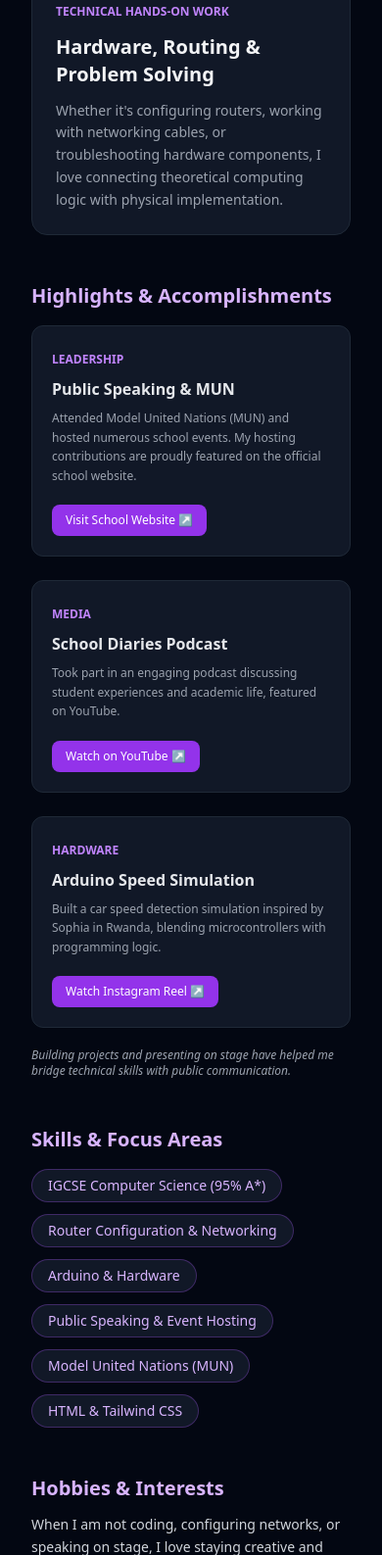
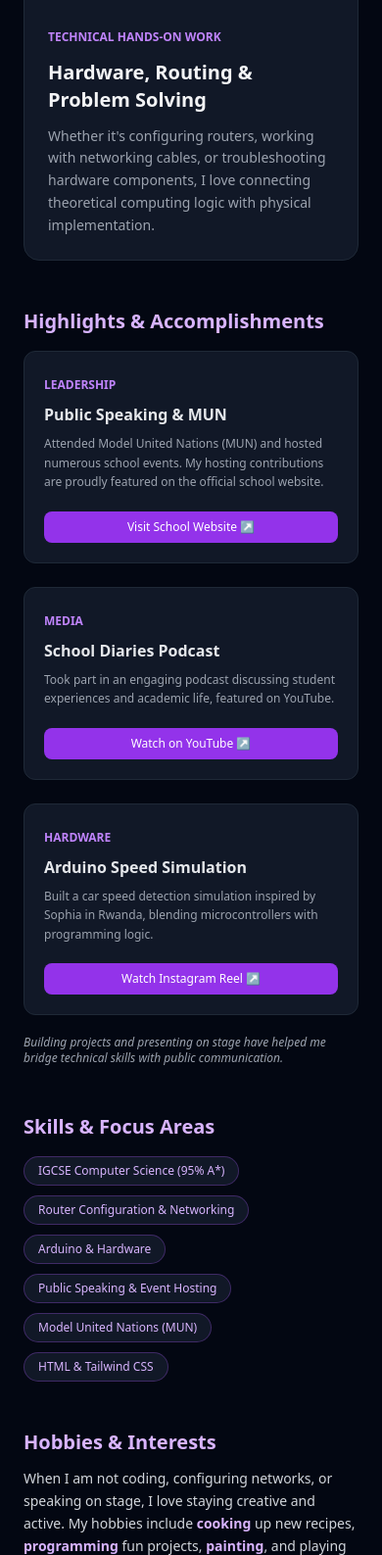
Before and after one commit to tanisha-patel77/my-first-portfolio, a Django app: page /about_tme/ in a window 390 px wide. Shown: the part 933-2520 px from the top of the page at 98% size. Run offline with Django 4.2, Linux system fonts and the light colour scheme; some libraries are stand-ins or nearby versions.

Commit message:
opdated alll pages by adding logo and making it responsive

```diff
--- a/templates/portfolio/about_me.html
+++ b/templates/portfolio/about_me.html
@@ -11,19 +11,25 @@
 <body class="bg-gray-950 text-gray-100 font-sans min-h-screen flex flex-col justify-between">
 
 <!-- Navbar -->
-<nav class="flex justify-between items-center px-8 py-6 max-w-5xl mx-auto w-full">
-    <a href="{% url 'home' %}" class="text-xl font-bold text-purple-400">
-        Tanisha Patel
+<nav class="flex flex-col sm:flex-row justify-between items-center gap-4 px-6 sm:px-8 py-6 max-w-5xl mx-auto w-full">
+    <!-- Name + Logo Link -->
+    <a href="{% url 'home' %}" class="flex items-center gap-3 hover:opacity-90 transition">
+        <div class="w-9 h-9 rounded-xl bg-purple-600 flex items-center justify-center text-white font-black text-sm shadow-md shadow-purple-900/50 shrink-0">
+            TP
+        </div>
+        <span class="text-xl font-bold text-purple-400">Tanisha Patel</span>
     </a>
-    <div class="space-x-6 text-sm font-medium">
+
+    <!-- Navigation Links -->
+    <div class="flex items-center space-x-6 text-sm font-medium">
         <a href="{% url 'home' %}" class="hover:text-purple-400 transition">Home</a>
-        <a href="{% url 'about_me' %}" class="text-purple-400 border-b-2 border-purple-400 pb-1">About</a>
+        <a href="{% url 'about_me' %}" class="text-purple-400 border-b-2 border-purple-400 pb-0.5">About</a>
         <a href="{% url 'contact' %}" class="hover:text-purple-400 transition">Contact</a>
     </div>
 </nav>
 
 <!-- About Content Section -->
-<main class="max-w-5xl mx-auto px-8 py-10 space-y-12 w-full">
+<main class="max-w-5xl mx-auto px-6 sm:px-8 py-8 sm:py-10 space-y-12 w-full">
 
     <!-- Background Story & Passion -->
     <div class="space-y-4">
@@ -38,8 +44,8 @@
 
     <!-- Technical Image & Networking Section -->
     <div class="flex flex-col md:flex-row items-center gap-6 bg-gray-900 border border-gray-800 p-6 rounded-2xl">
-        <div class="w-full md:w-1/2 rounded-xl overflow-hidden border border-purple-500/30">
-            <img src="{% static 'image_9017fe.jpg' %}" alt="Tanisha working on technical project" class="w-full h-auto object-cover">
+        <div class="w-full md:w-1/2 rounded-xl overflow-hidden border border-purple-500/30 shrink-0">
+            <img src="{% static 'image_9017fe.jpg' %}" alt="Tanisha working on technical project" class="w-full h-auto max-h-72 object-cover">
         </div>
         <div class="space-y-3 w-full md:w-1/2">
             <span class="text-xs text-purple-400 font-semibold">TECHNICAL HANDS-ON WORK</span>
@@ -53,7 +59,7 @@
     <!-- 3 Highlight Cards -->
     <div class="space-y-4">
         <h3 class="text-xl font-semibold text-purple-300">Highlights & Accomplishments</h3>
-        <div class="grid grid-cols-1 md:grid-cols-3 gap-6">
+        <div class="grid grid-cols-1 sm:grid-cols-2 md:grid-cols-3 gap-6">
 
             <!-- Card 1: Public Speaking -->
             <div class="bg-gray-900 border border-gray-800 p-5 rounded-xl space-y-3 flex flex-col justify-between">
@@ -65,7 +71,7 @@
                     </p>
                 </div>
                 <div class="pt-2">
-                    <a href="https://www.pathtosuccess.co.rw/" target="_blank" class="inline-block text-xs bg-purple-600 hover:bg-purple-700 text-white px-3.5 py-2 rounded-lg font-medium transition">
+                    <a href="https://www.pathtosuccess.co.rw/" target="_blank" class="inline-block text-xs bg-purple-600 hover:bg-purple-700 text-white px-3.5 py-2 rounded-lg font-medium transition w-full text-center sm:w-auto">
                         Visit School Website ↗
                     </a>
                 </div>
@@ -81,14 +87,14 @@
                     </p>
                 </div>
                 <div class="pt-2">
-                    <a href="https://www.youtube.com/watch?v=taLbVNhGbg0&t=130s" target="_blank" class="inline-block text-xs bg-purple-600 hover:bg-purple-700 text-white px-3.5 py-2 rounded-lg font-medium transition">
+                    <a href="https://www.youtube.com/watch?v=taLbVNhGbg0&t=130s" target="_blank" class="inline-block text-xs bg-purple-600 hover:bg-purple-700 text-white px-3.5 py-2 rounded-lg font-medium transition w-full text-center sm:w-auto">
                         Watch on YouTube ↗
                     </a>
                 </div>
             </div>
 
             <!-- Card 3: Arduino Project -->
-            <div class="bg-gray-900 border border-gray-800 p-5 rounded-xl space-y-3 flex flex-col justify-between">
+            <div class="bg-gray-900 border border-gray-800 p-5 rounded-xl space-y-3 flex flex-col justify-between sm:col-span-2 md:col-span-1">
                 <div class="space-y-2">
                     <span class="text-xs text-purple-400 font-semibold">HARDWARE</span>
                     <h4 class="font-bold text-gray-200">Arduino Speed Simulation</h4>
@@ -97,7 +103,7 @@
                     </p>
                 </div>
                 <div class="pt-2">
-                    <a href="https://www.instagram.com/path.to.success.school/reel/DZWqLQRMfa7/" target="_blank" class="inline-block text-xs bg-purple-600 hover:bg-purple-700 text-white px-3.5 py-2 rounded-lg font-medium transition">
+                    <a href="https://www.instagram.com/path.to.success.school/reel/DZWqLQRMfa7/" target="_blank" class="inline-block text-xs bg-purple-600 hover:bg-purple-700 text-white px-3.5 py-2 rounded-lg font-medium transition w-full text-center sm:w-auto">
                         Watch Instagram Reel ↗
                     </a>
                 </div>
@@ -110,13 +116,13 @@
     <!-- Skills Section -->
     <div class="space-y-4">
         <h3 class="text-xl font-semibold text-purple-300">Skills & Focus Areas</h3>
-        <div class="flex flex-wrap gap-3">
-            <span class="bg-gray-900 border border-purple-500/30 px-4 py-1.5 rounded-full text-sm text-purple-300">IGCSE Computer Science (95% A*)</span>
-            <span class="bg-gray-900 border border-purple-500/30 px-4 py-1.5 rounded-full text-sm text-purple-300">Router Configuration & Networking</span>
-            <span class="bg-gray-900 border border-purple-500/30 px-4 py-1.5 rounded-full text-sm text-purple-300">Arduino & Hardware</span>
-            <span class="bg-gray-900 border border-purple-500/30 px-4 py-1.5 rounded-full text-sm text-purple-300">Public Speaking & Event Hosting</span>
-            <span class="bg-gray-900 border border-purple-500/30 px-4 py-1.5 rounded-full text-sm text-purple-300">Model United Nations (MUN)</span>
-            <span class="bg-gray-900 border border-purple-500/30 px-4 py-1.5 rounded-full text-sm text-purple-300">HTML & Tailwind CSS</span>
+        <div class="flex flex-wrap gap-2.5">
+            <span class="bg-gray-900 border border-purple-500/30 px-3.5 py-1.5 rounded-full text-xs sm:text-sm text-purple-300">IGCSE Computer Science (95% A*)</span>
+            <span class="bg-gray-900 border border-purple-500/30 px-3.5 py-1.5 rounded-full text-xs sm:text-sm text-purple-300">Router Configuration & Networking</span>
+            <span class="bg-gray-900 border border-purple-500/30 px-3.5 py-1.5 rounded-full text-xs sm:text-sm text-purple-300">Arduino & Hardware</span>
+            <span class="bg-gray-900 border border-purple-500/30 px-3.5 py-1.5 rounded-full text-xs sm:text-sm text-purple-300">Public Speaking & Event Hosting</span>
+            <span class="bg-gray-900 border border-purple-500/30 px-3.5 py-1.5 rounded-full text-xs sm:text-sm text-purple-300">Model United Nations (MUN)</span>
+            <span class="bg-gray-900 border border-purple-500/30 px-3.5 py-1.5 rounded-full text-xs sm:text-sm text-purple-300">HTML & Tailwind CSS</span>
         </div>
     </div>
 
```
Also changed, not shown: templates/portfolio/contactme.html (+13 -6 lines), templates/portfolio/index.html (+25 -19 lines), 1 other file.
